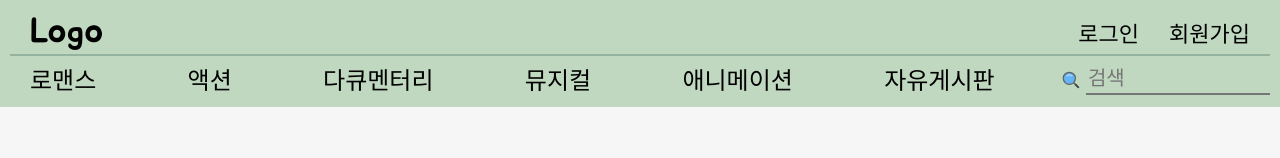
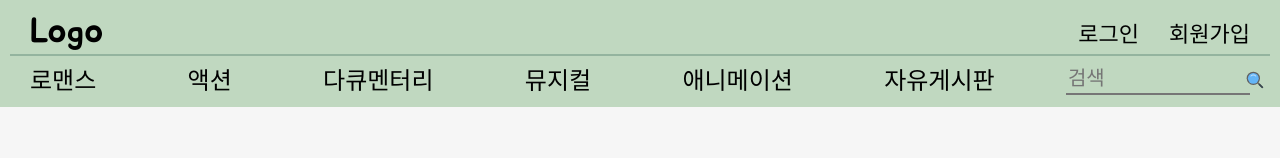
Before and after one commit to kimeodml/react-movie, a React (Create React App) app: page / in a window 1280 px wide. Shown: the top 158 px of the page. Built offline with nearby package versions, Linux system fonts and the light colour scheme.

Commit message:
Add search link button

```diff
--- a/src/components/Navbar.js
+++ b/src/components/Navbar.js
@@ -18,7 +18,7 @@ function Navbar() {
         movieInput.current.focus();
         return;
       }
-      navigate(`/movie/search/${e.target.value}`);
+      navigate(`/movie/search/${e.target.value}/1`);
       e.target.value = "";
     }
   };
@@ -49,7 +49,6 @@ function Navbar() {
           <Link to="/review">자유게시판</Link>
         </span>
         <span className="search">
-          <FcSearch className="search_logo" />
           <input
             type="text"
             ref={movieInput}
@@ -57,9 +56,9 @@ function Navbar() {
             onChange={searchClick}
             onKeyPress={keyPress}
           />
-          {/* <Link to={`movie/search/${search}`}>
+          <Link to={`movie/search/${search}`}>
             <FcSearch className="search_logo" />
-          </Link> */}
+          </Link>
         </span>
       </div>
     </div>
```
